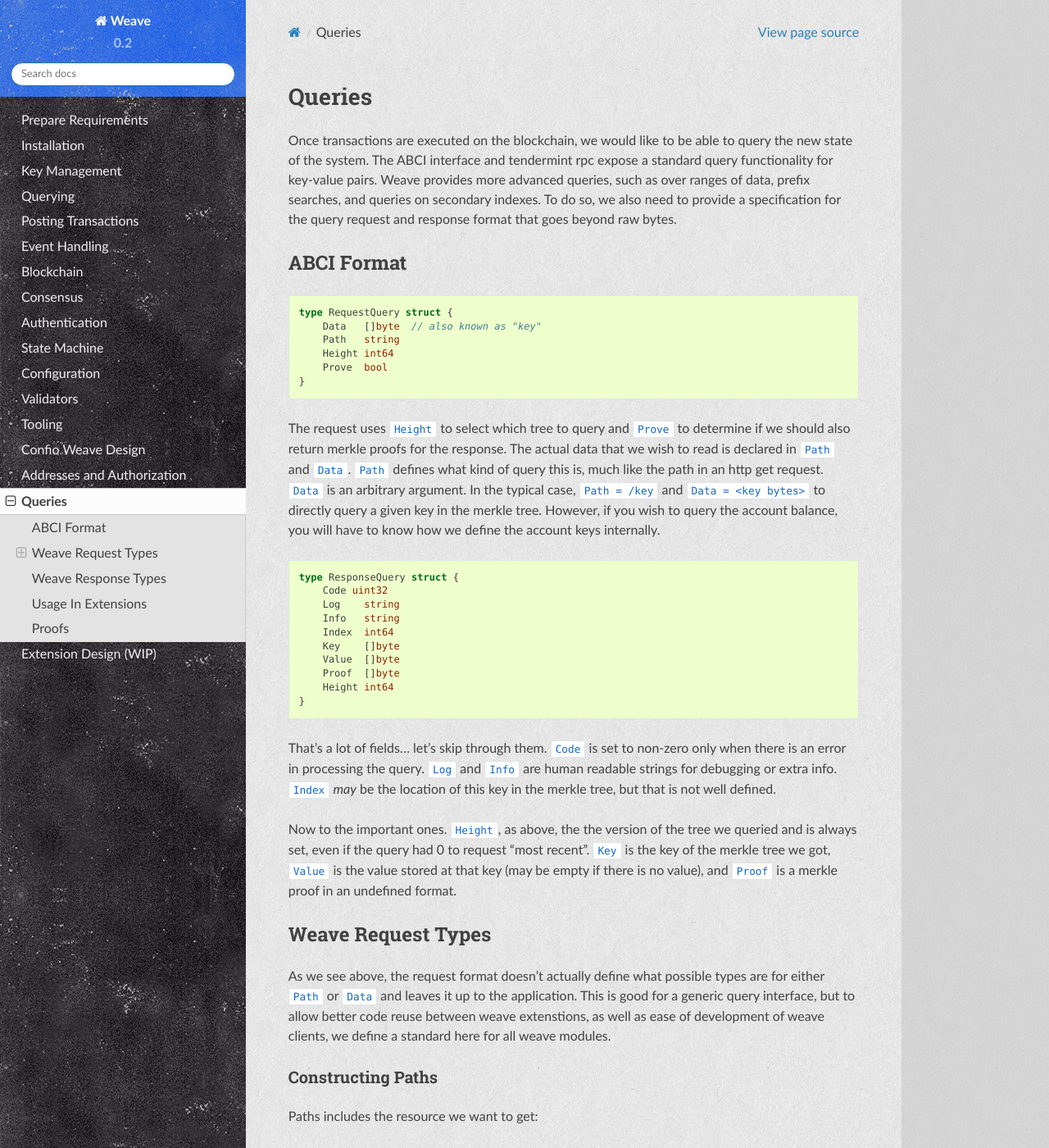
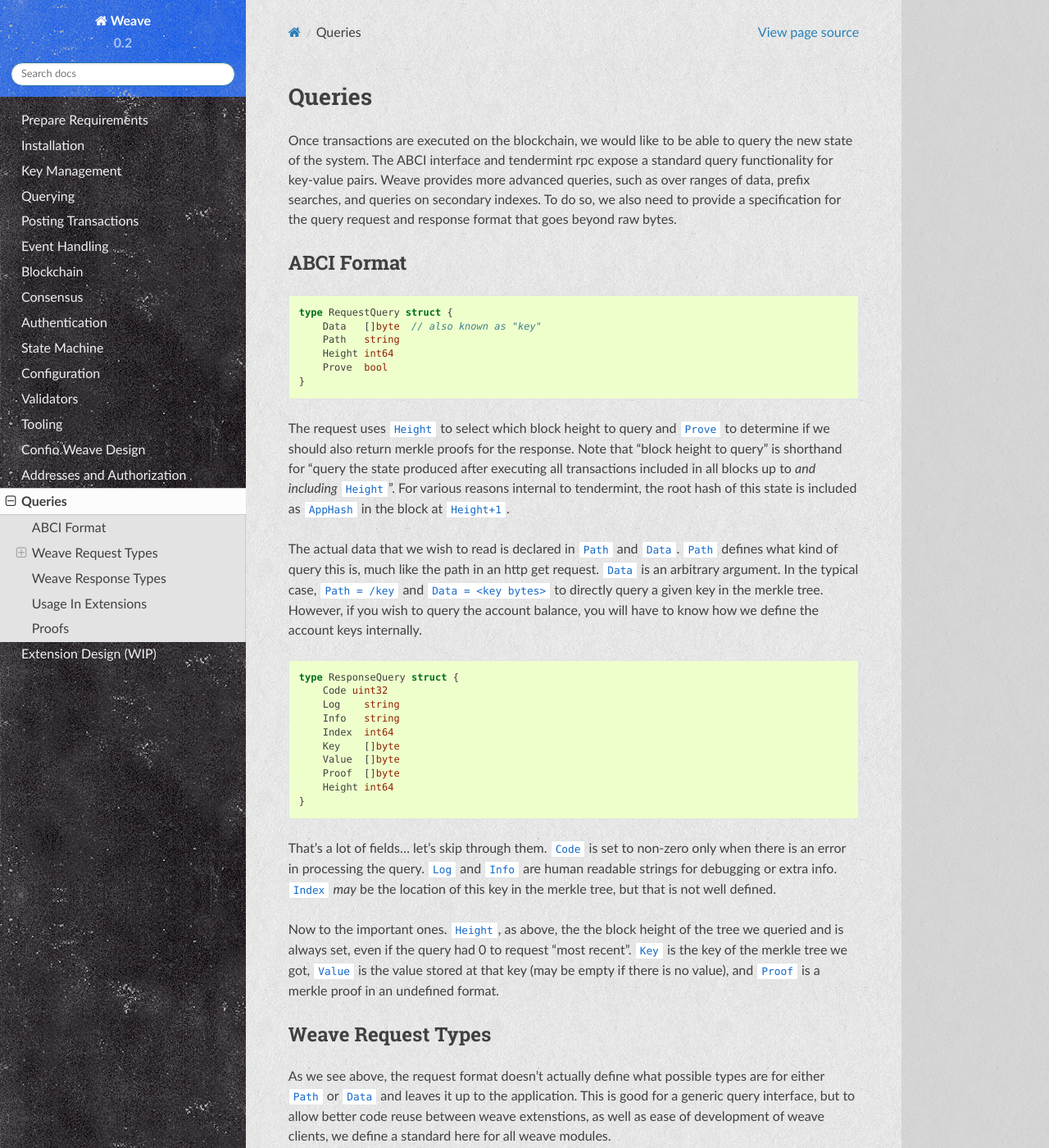
Before and after one commit to iov-one/weave, a Sphinx documentation site: the page built from docs/design/queries.rst, in a window 1280 px wide and 1400 px high. Shown: the whole window at 82% size. Built offline with Sphinx 7.4.7 and the Read the Docs theme 2.0.0, drawn with Linux system fonts in a browser that asks for light colours; formulas are drawn with MathJax 3; some of the changed text lies outside the part shown.

Commit message:
A bit of cleanup

```diff
--- a/docs/design/permissions.rst
+++ b/docs/design/permissions.rst
@@ -63,7 +63,7 @@
 design HTLC, we could add an optional "Preimage" to the
 Tx structure. We add a "Hasher" middleware that hashes
 this preimage, and then grants the condition of something like
-``preimage/<hash of preimage>``. This is stored in the context
+``hash/sha256/<hash of preimage>``. This is stored in the context
 and the "Hasher" exports an Authenticator that allows
 access to this.
 
--- a/docs/design/queries.rst
+++ b/docs/design/queries.rst
@@ -23,9 +23,15 @@
         Prove  bool
     }
 
-The request uses ``Height`` to select which tree to query and ``Prove``
-to determine if we should also return merkle proofs for the
-response. The actual data that we wish to read is declared in ``Path``
+The request uses ``Height`` to select which block height to query and
+``Prove`` to determine if we should also return merkle proofs for the
+response. Note that "block height to query" is shorthand for "query the
+state produced after executing all transactions included in all blocks
+up to *and including* ``Height``". For various reasons internal to
+tendermint, the root hash of this state is included as ``AppHash``
+in the block at ``Height+1``.
+
+The actual data that we wish to read is declared in ``Path``
 and ``Data``. ``Path`` defines what kind of query this is, much like the
 path in an http get request. ``Data`` is an arbitrary argument. In
 the typical case, ``Path = /key`` and ``Data = <key bytes>`` to directly
@@ -52,8 +58,8 @@
 info. ``Index`` *may* be the location of this key in the merkle tree,
 but that is not well defined.
 
-Now to the important ones. ``Height``, as above, the the version of
-the tree we queried and is always set, even if the query had 0 to
+Now to the important ones. ``Height``, as above, the the block height
+of the tree we queried and is always set, even if the query had 0 to
 request "most recent". ``Key`` is the key of the merkle tree we got,
 ``Value`` is the value stored at that key (may be empty if there
 is no value), and ``Proof`` is a merkle proof in an undefined format.
@@ -107,7 +113,9 @@
 
 Note that if we have a numeric index, the range query could be
 easily be used to generate ``<``, ``<=``, ``>``, ``>=``, and
-``BETWEEN`` queries over those values.
+``BETWEEN`` queries over those values. Range is currently
+not implemented as of weave v0.4.1, but will be added as
+soon as there is a clear use case.
 
 Weave Response Types
 ====================
@@ -153,6 +161,12 @@
 Proofs
 ======
 
+**Proofs are not yet implemented as of weave v0.4.1**
+This is both due to prioritization of other features,
+and also as we wish to provide a solid proof format that is
+useful for IBC as well, and watching cosmos-sdk development
+so we can maintain some compatibility.
+
 As a primative to build up proofs, we define a generic ``ProofPath``
 data type that contains a merkle proof from a ``key:value`` pair to
 a root hash. That root hash can be tied externally to a hash
```
